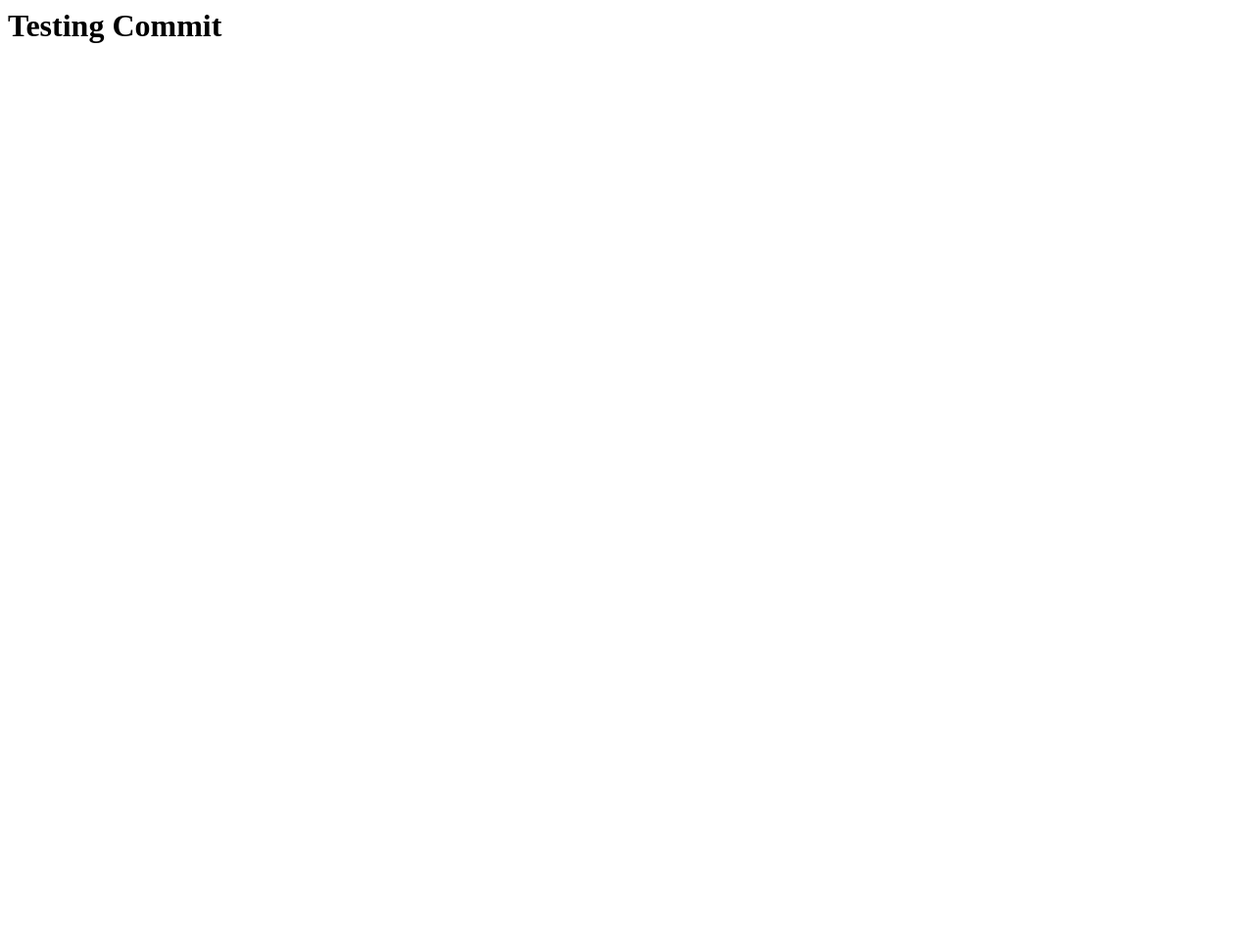
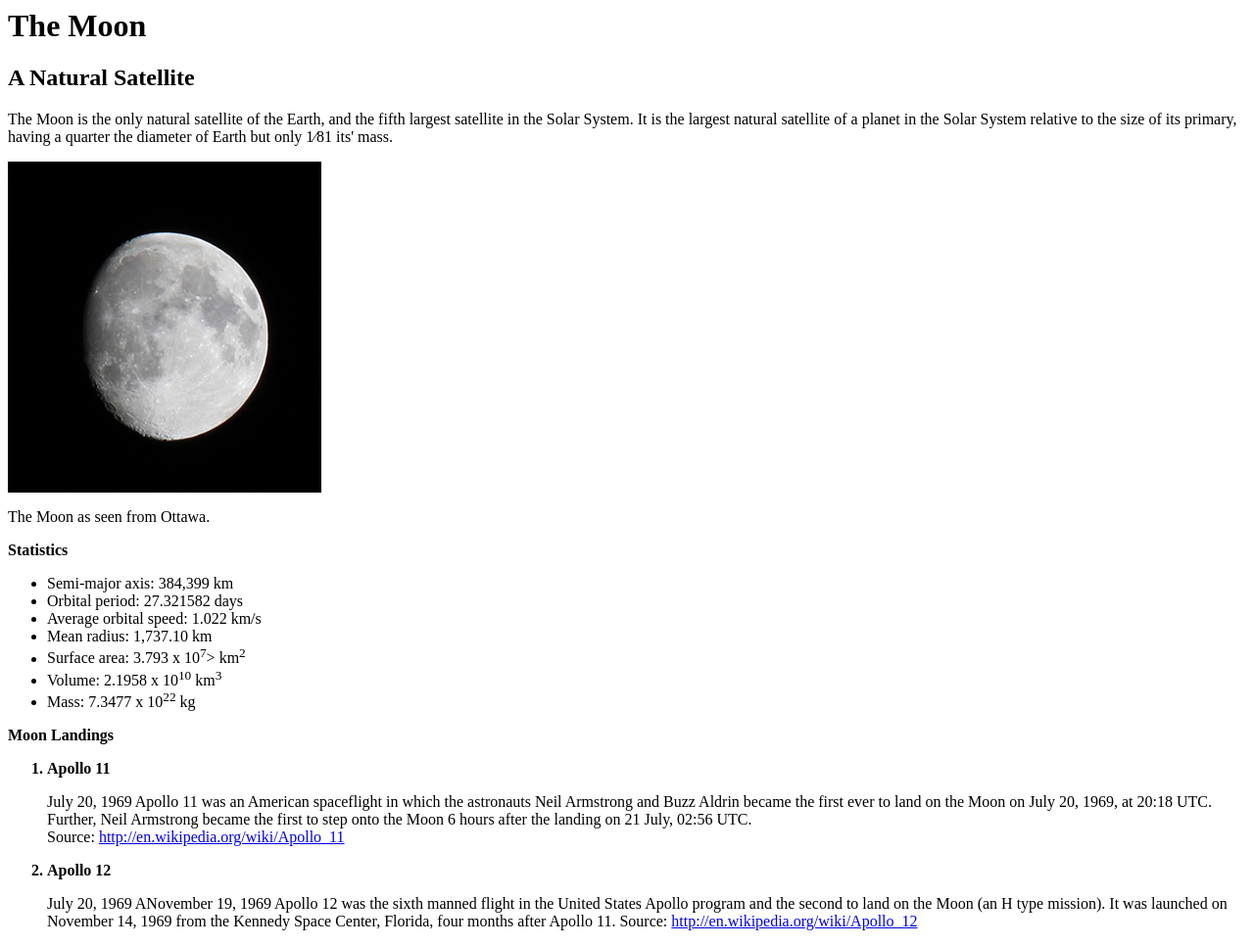
Before and after one commit to doan0025/mad9013-ex1, a plain HTML site: page index.html in a window 1280 px wide. Shown: the whole page at 98% size. Before the commit the page ends 800 px from the top, so only its background shows below. Drawn offline with Linux system fonts and the light colour scheme.

Commit message:
Commit ex1

```diff
--- a/index.html
+++ b/index.html
@@ -1 +1,32 @@
-<h1>Testing Commit</h1>
+<h1>The Moon</h1>
+<h2>A Natural Satellite</h2>
+<p>The Moon is the only natural satellite of the Earth, and the fifth largest satellite in the Solar System. It is the largest natural satellite of a planet in the Solar System relative to the size of its primary, having a quarter the diameter of Earth but only 1⁄81 its'
+mass.</p>
+
+<img src=img/moon.jpg>
+<p>The Moon as seen from Ottawa.</p>
+
+<strong>Statistics</strong>
+<ul>
+	<li>Semi-major axis: 384,399 km</li>
+	<li>Orbital period: 27.321582 days</li>
+	<li>Average orbital speed: 1.022 km/s</li>
+	<li>Mean radius: 1,737.10 km</li>
+	<li>Surface area: 3.793 x 10<sup>7</sup>> km<sup>2</sup></li>
+	<li>Volume: 2.1958 x 10<sup>10</sup> km<sup>3</sup></li>
+	<li>Mass: 7.3477 x 10<sup>22</sup> kg</li>
+</ul>
+
+<strong>Moon Landings</strong>
+<ol>
+	<strong><li>Apollo 11</li></strong>
+	<p>July 20, 1969
+Apollo 11 was an American spaceflight in which the astronauts Neil Armstrong and Buzz Aldrin became the first ever to land on the Moon on July 20, 1969, at 20:18 UTC. Further, Neil Armstrong became the first to step onto the Moon 6 hours after the landing on 21 July, 02:56 UTC.
+<br>Source: <a href = "http://en.wikipedia.org/wiki/Apollo_11">http://en.wikipedia.org/wiki/Apollo_11 </a>
+	</p>
+	<strong><li>Apollo 12</li></strong>
+	<p>July 20, 1969
+ANovember 19, 1969
+Apollo 12 was the sixth manned flight in the United States Apollo program and the second to land on the Moon (an H type mission). It was launched on November 14, 1969 from the Kennedy Space Center, Florida, four months after Apollo 11. Source: <a href = "http://en.wikipedia.org/wiki/Apollo_12">http://en.wikipedia.org/wiki/Apollo_12 </a>
+	</p>
+</ol>
```
Also changed, not shown: img/moon.jpg (added).
